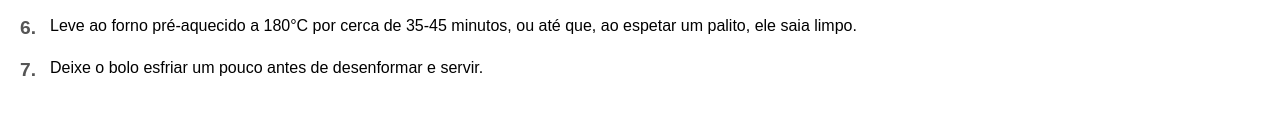
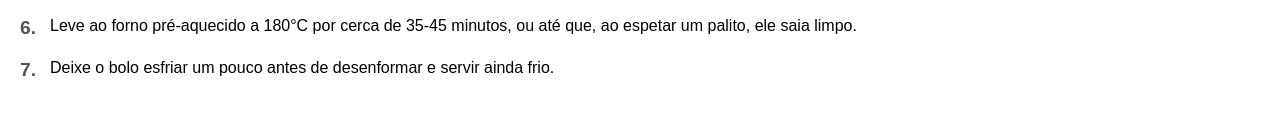
Before and after one commit to thirlqq/PSE20252, a plain HTML site: page index.html in a window 1280 px wide. Shown: the part 650-764 px from the top of the page. Drawn offline with Linux system fonts and the light colour scheme.

Commit message:
adicionar

```diff
--- a/index.html
+++ b/index.html
@@ -72,7 +72,9 @@
             <p>Leve ao forno pré-aquecido a 180°C por cerca de 35-45 minutos, ou até que, ao espetar um palito, ele saia limpo.</p>
         </li>
         <li>
-            <p>Deixe o bolo esfriar um pouco antes de desenformar e servir.</p>
+            <p>Deixe o bolo esfriar um pouco antes de desenformar e servir ainda frio.
+
+            </p>
         </li>
     </ol>
 
```
